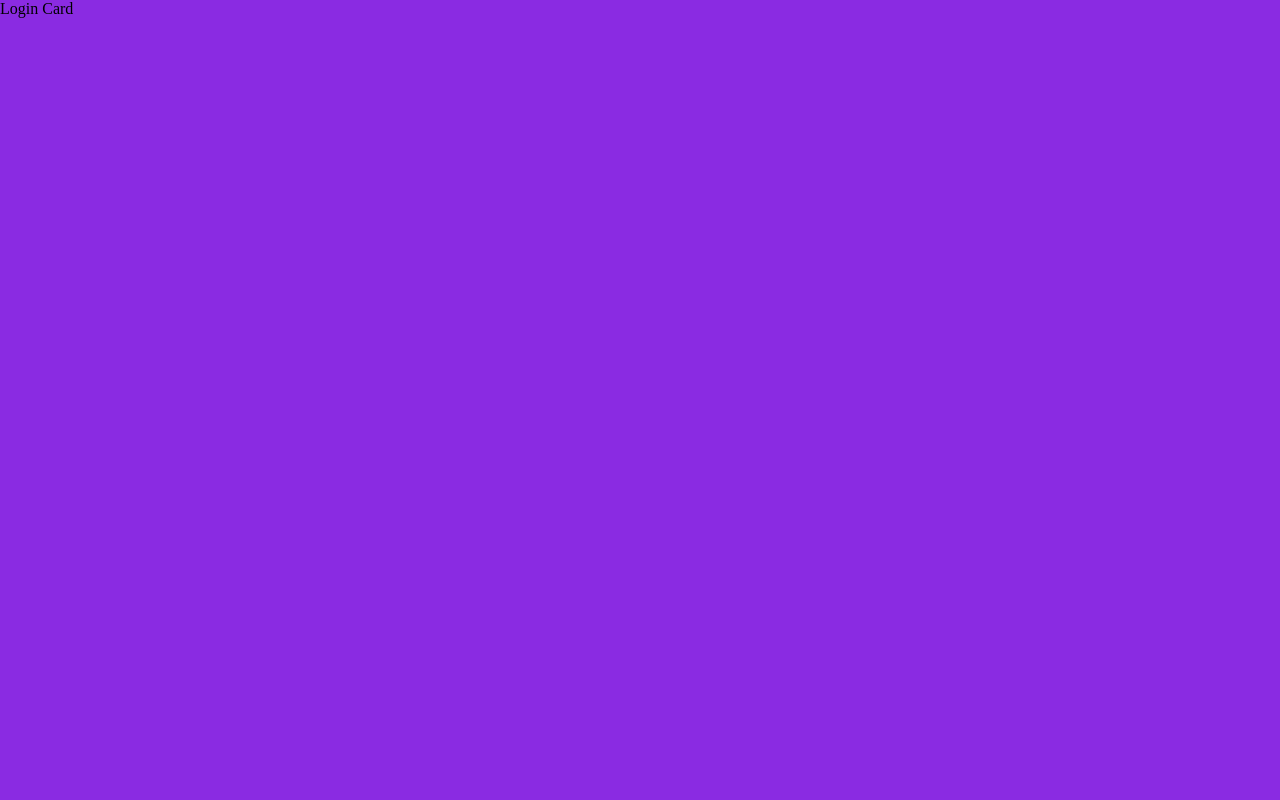
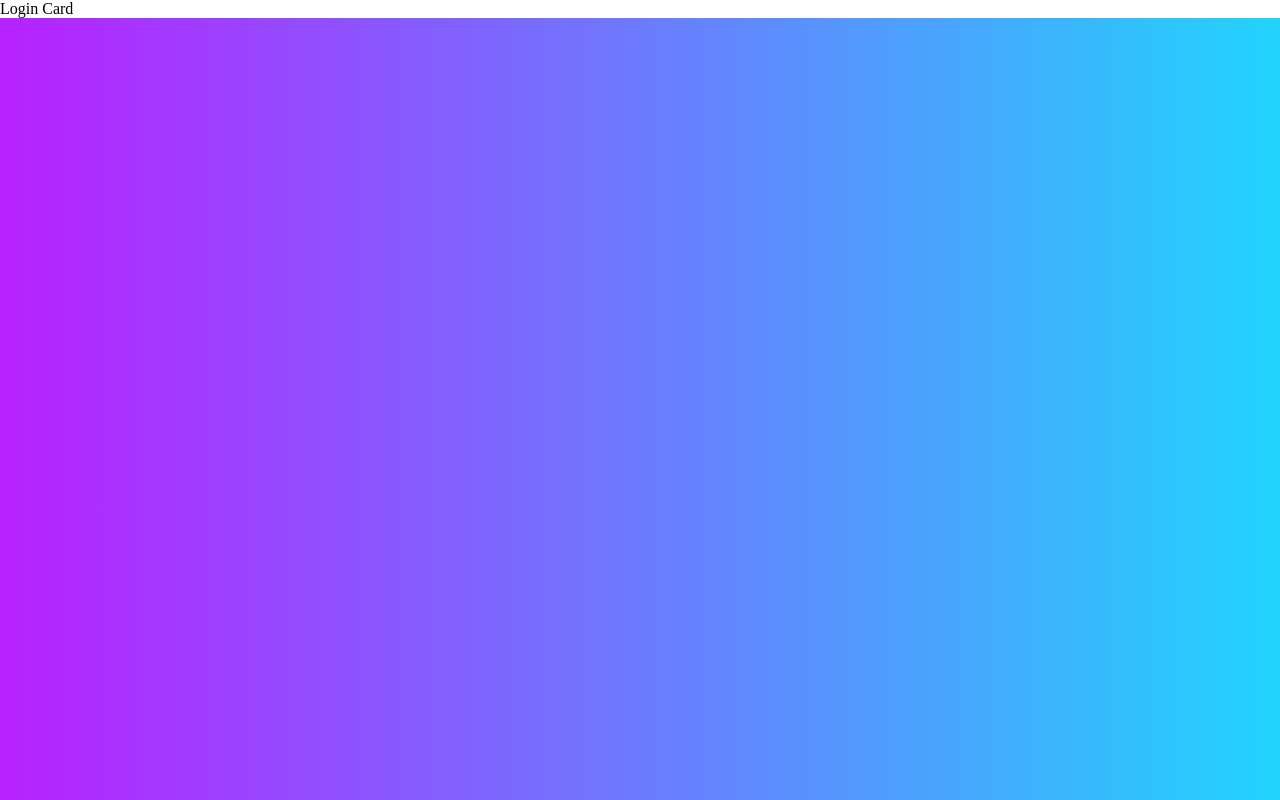
Before and after one commit to AmadeuAnjos/login-validation, a Next.js app: page /login in a window 1280 px wide. Built offline with nearby package versions, Linux system fonts and the light colour scheme.

Commit message:
:boom: fix fazendo alterações de caminhos

```diff
--- a/pages/cadastro.js
+++ b/pages/cadastro.js
@@ -1,8 +1,9 @@
 import LoginCard from 'src/components/loginCard/loginCard'
+import styles from '../styles/Cadastro.module.css'
 
 export default function CadastroPage() {
     return (
-      <div>
+      <div className={styles.background}>
         <LoginCard />
       </div>
     )
--- a/pages/login.js
+++ b/pages/login.js
@@ -1,5 +1,5 @@
 import styles from '../styles/Login.module.css'
-import LoginCard from 'src/components/loginCard/loginCard'
+import LoginCard from '../src/components/loginCard/loginCard'
 
 export default function LoginPage() {
   return (
--- a/src/components/loginCard/loginCard.js
+++ b/src/components/loginCard/loginCard.js
@@ -1,8 +1,8 @@
-//import styles from './loginCard.module.css'
+import styles from './loginCard.module.css'
 
 export default function LoginCard() {
     return (
-        <div>
+        <div className={styles.card}>
            Login Card
         </div>
     )
--- a/styles/Cadastro.module.css
+++ b/styles/Cadastro.module.css
@@ -0,0 +1,7 @@
+.background {
+    min-height: 100vh;
+    background: -webkit-linear-gradient(to left, #21d4fd, #b721ff);
+    background: -o-linear-gradient(to left, #21d4fd, #b721ff);
+    background: -moz-linear-gradient(to left, #21d4fd, #b721ff);
+    background: linear-gradient(to left, #21d4fd, #b721ff);
+}
--- a/styles/Login.module.css
+++ b/styles/Login.module.css
@@ -1,4 +1,7 @@
 .background {
-    background-color: blueviolet;
     min-height: 100vh;
+    background: -webkit-linear-gradient(to left, #21d4fd, #b721ff);
+    background: -o-linear-gradient(to left, #21d4fd, #b721ff);
+    background: -moz-linear-gradient(to left, #21d4fd, #b721ff);
+    background: linear-gradient(to left, #21d4fd, #b721ff);
 }
--- a/styles/globals.css
+++ b/styles/globals.css
@@ -86,7 +86,11 @@ body {
 }
 
 body {
-  background-color: rgb(21, 110, 122);
+    min-height: 100vh;
+    background: -webkit-linear-gradient(to left, #21d4fd, #b721ff);
+    background: -o-linear-gradient(to left, #21d4fd, #b721ff);
+    background: -moz-linear-gradient(to left, #21d4fd, #b721ff);
+    background: linear-gradient(to left, #21d4fd, #b721ff);
 }
 
 a {
```
Also changed, not shown: src/components/loginCard/loginCard.module.css (renamed from src/loginCard.module.css).
